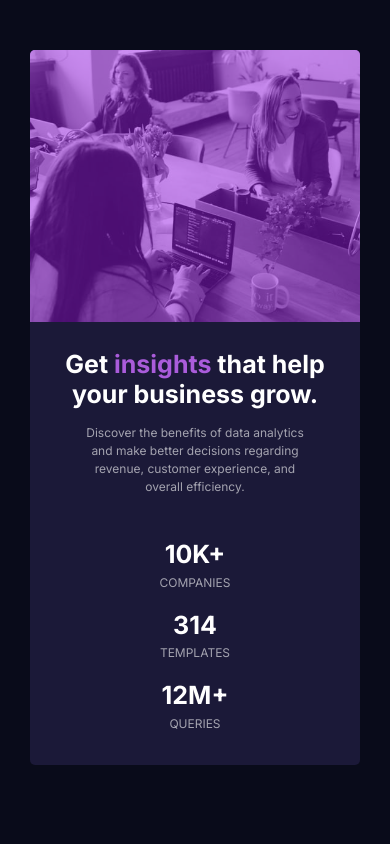
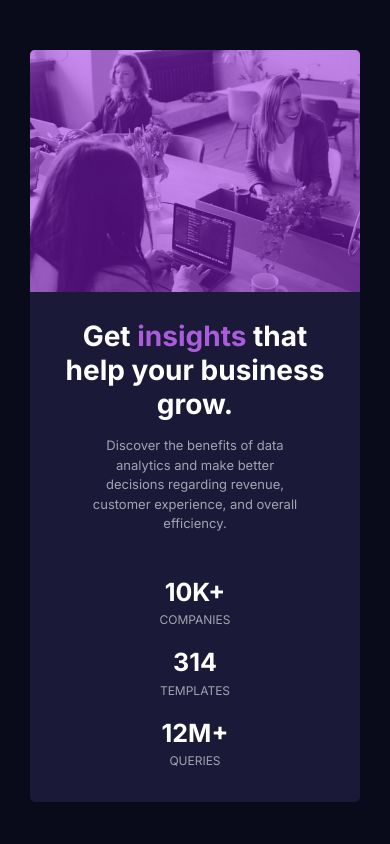
Before and after one commit to syl-ade/stats-preview-card-component-main, a plain HTML site: page index.html in a window 390 px wide. Shown: the top 844 px of the page. Drawn offline with nearby package versions, Linux system fonts and the light colour scheme.

Commit message:
Update style.css

```diff
--- a/style.css
+++ b/style.css
@@ -94,25 +94,30 @@ border-radius: 0 1% 1% 0;
     margin-top: 50px;
     }
 .side-one{
+    position: relative;
+top: -30px;
+z-index: 1;
     text-align: center;
     padding: 17px;
 border-radius: 0 0 5px 5px ;
 width: 90%;
+
 }
 
 .side-two{
+
 border-radius:  5px 5px 0 0;
 width: 90%;
 }
 
 img{
     max-width: 300px;
-    height: auto;
+    max-height: auto;
 border-radius:  5px 5px 0 0;
 }
 
  .one{
-        font-size: 25px;
+        font-size: 28px;
         margin-top: 10px;
         margin-bottom: 15px;
         padding-right: 10px;
@@ -120,10 +125,10 @@ border-radius:  5px 5px 0 0;
 
     }
  .two {
-        font-size: 12px;
+        font-size: 13px;
         line-height: 1.5;
-        padding-right: 35px;
-        padding-left: 35px;
+        padding-right: 40px;
+        padding-left: 40px;
         margin-bottom: 40px;
 
     }
```
